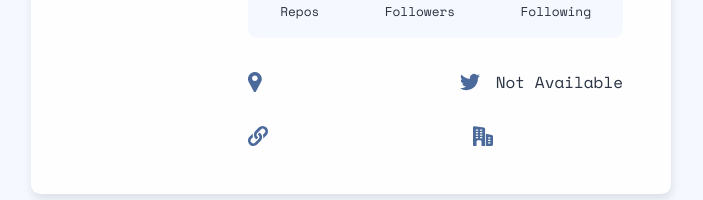
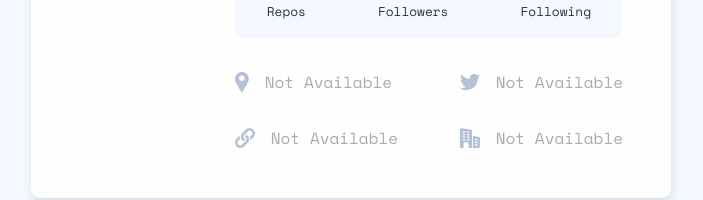
Before and after one commit to marcelemonteiro/github-user-search-challenge, a React (Create React App) app: page / in a window 1280 px wide. Shown: the part 315-515 px from the top of the page, without its empty margins (289-992 px from the left). Built offline with nearby package versions, Linux system fonts and the light colour scheme; no server answers.

Commit message:
Add 'not available' style

```diff
--- a/src/components/User.css
+++ b/src/components/User.css
@@ -55,6 +55,10 @@
 .userNumbers > div > p {
   font-size: 1.5rem;
   font-weight: 700;
+}
+
+.not-available {
+  opacity: 0.4;
 }
 
 .userLinks {
--- a/src/components/User.js
+++ b/src/components/User.js
@@ -45,23 +45,23 @@ function User({ user }) {
         </div>
       </div>
       <div className="userLinks">
-        <div className="userLocation">
+        <div className={`userLocation ${user.location || "not-available"}`}>
           <img src={locationIcon} alt="Location Icon" />
-          <span>{user.location}</span>
+          <span>{user.location || "Not Available"}</span>
         </div>
-        <div className="userTwitter">
+        <div
+          className={`userTwitter ${user.twitter_username || "not-available"}`}
+        >
           <img src={twitterIcon} alt="Twitter Icon" />
-          <span>
-            {user.twitter_username ? user.twitter_username : "Not Available"}
-          </span>
+          <span>{user.twitter_username || "Not Available"}</span>
         </div>
-        <div className="userWebsite">
+        <div className={`userWebsite ${user.blog || "not-available"}`}>
           <img src={websiteIcon} alt="Website Icon" />
-          <span>{user.blog}</span>
+          <span>{user.blog || "Not Available"}</span>
         </div>
-        <div className="userCompany">
+        <div className={`userCompany ${user.company || "not-available"}`}>
           <img src={companyIcon} alt="Company Icon" />
-          <span>{user.company}</span>
+          <span>{user.company || "Not Available"}</span>
         </div>
       </div>
     </div>
```
